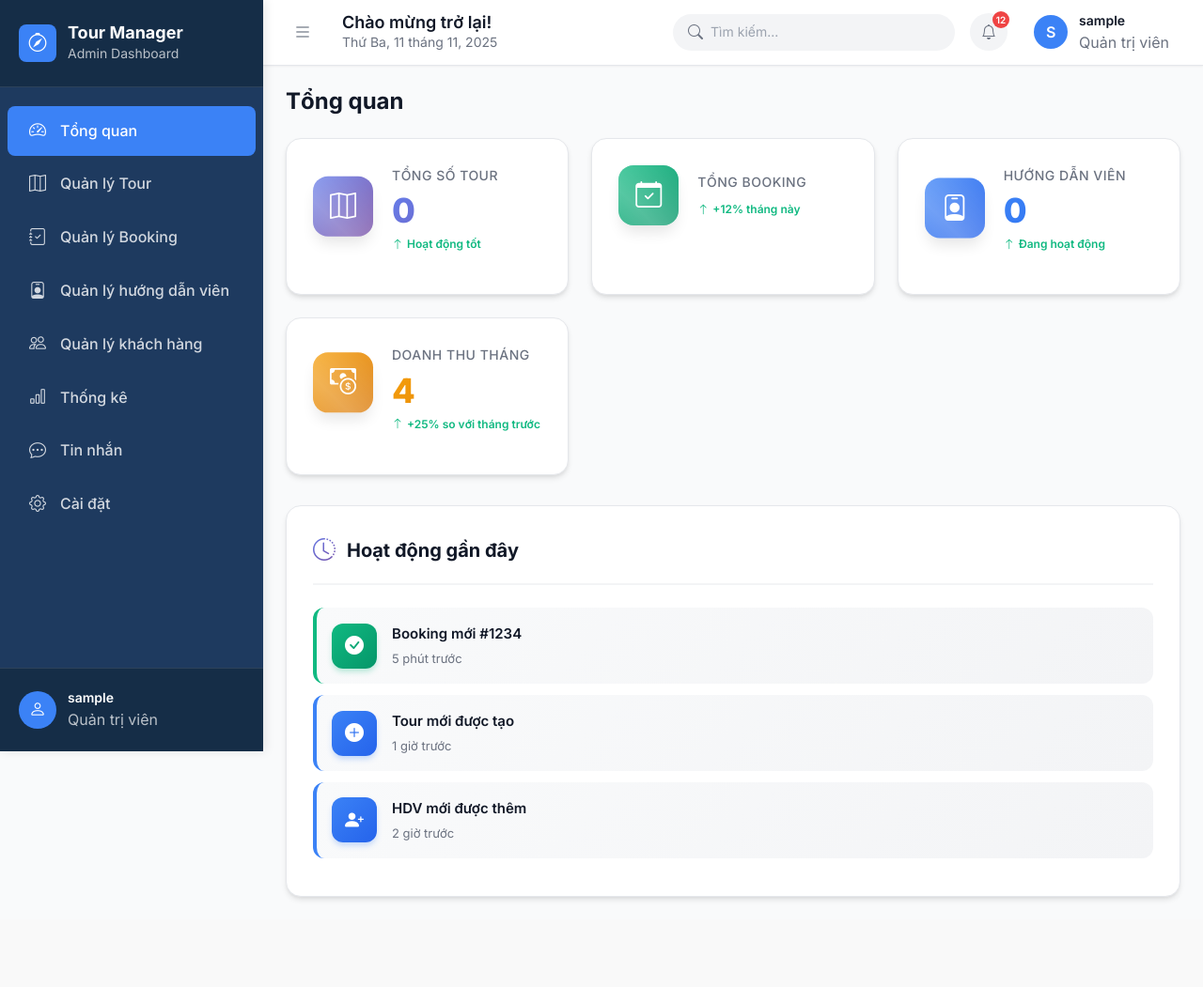
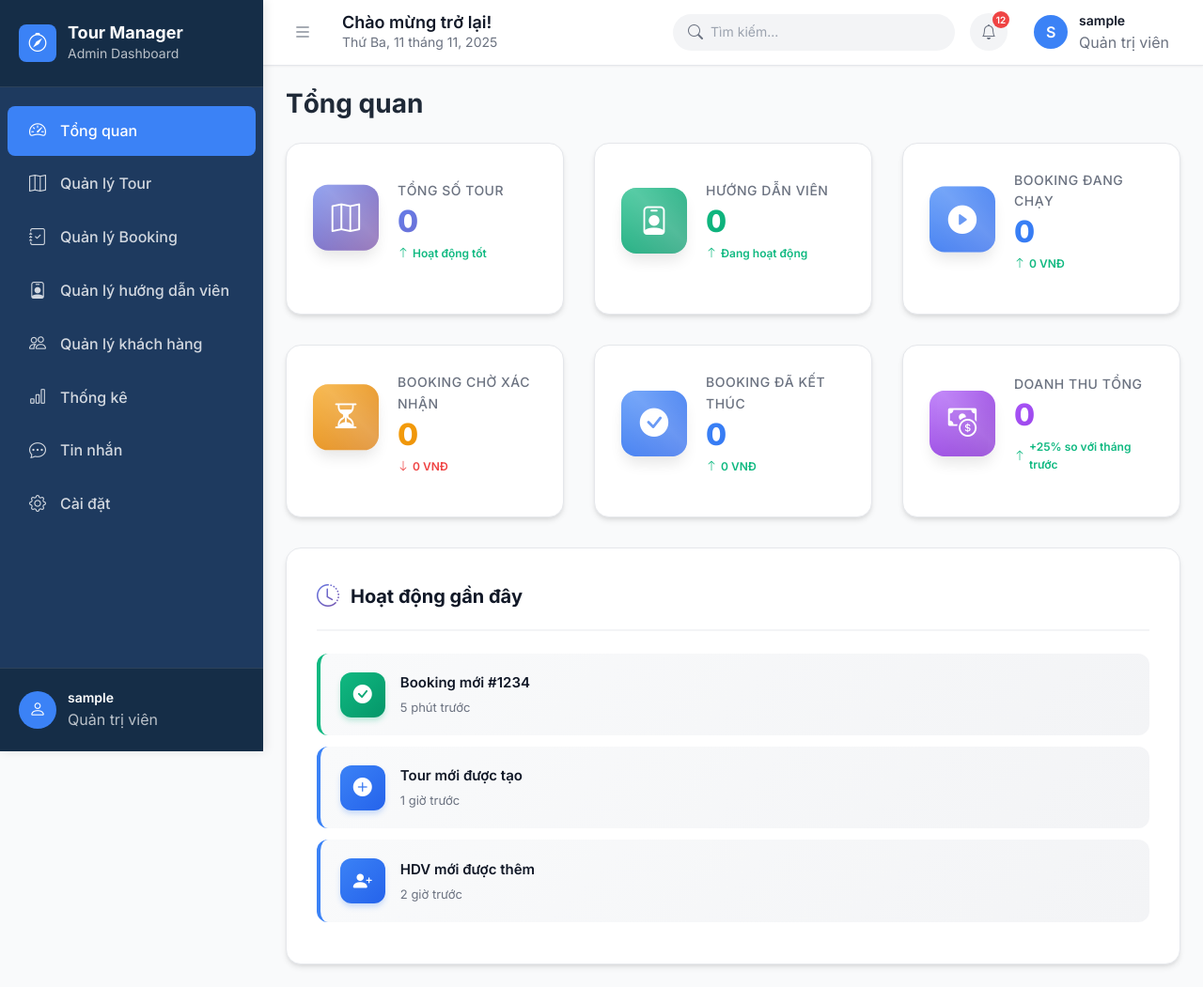
Before and after one commit to ngochao0105/DA1-nh-m-6, a PHP site: page /DA1/ in a window 1280 px wide. Shown: the whole page at 94% size. Before the commit the page ends 958 px from the top, so only its background shows below. Run offline with PHP 8.4, Linux system fonts and the light colour scheme; the visitor is signed in with stand-in values (Sample User, id 1); data that the repository does not hold is empty.

Commit message:
trạng thái ở dashbroad

```diff
--- a/commons/env.php
+++ b/commons/env.php
@@ -9,6 +9,6 @@ define('DB_HOST'    , 'localhost');
 define('DB_PORT'    , 3306);
 define('DB_USERNAME', 'root');
 define('DB_PASSWORD', '');
-define('DB_NAME'    , 'hao1');  // Tên database
+define('DB_NAME'    , 'da_1');  // Tên database
 
 define('PATH_ROOT'    , __DIR__ . '/../');
--- a/controllers/TourController.php
+++ b/controllers/TourController.php
@@ -11,6 +11,7 @@ class TourController
     {
         $this->modelTour = new TourModel();
         $this->modelGuide = new GuideModel();
+        $this->modelBooking = new BookingModel();
 
 
           $this->modelSchedule = new ScheduleModel();
@@ -20,6 +21,18 @@ class TourController
     {
         $totalTour = $this->modelTour->countTours();
         $totalHDV = $this->modelGuide->countGuide();
+
+        $bookingDangChay = $this->modelBooking->countBookingByStatus('dang_dien_ra');
+        $revenueDangChay = $this->modelBooking->sumRevenueByStatus('dang_dien_ra');
+
+        // Chờ xác nhận
+        $bookingCho = $this->modelBooking->countBookingByStatus('cho_xac_nhan');
+        $revenueCho = $this->modelBooking->sumRevenueByStatus('cho_xac_nhan');
+
+        // Hoàn tất
+        $bookingHoanTat = $this->modelBooking->countBookingByStatus('hoan_tat');
+        $revenueHoanTat = $this->modelBooking->sumRevenueByStatus('hoan_tat');
+
 
         require_once './views/Admin/trangchu.php';
     }
--- a/models/BookingModel.php
+++ b/models/BookingModel.php
@@ -382,5 +382,17 @@ class BookingModel
             'id' => $id
         ]);
     }
+    public function countBookingByStatus($status) {
+        $sql = "SELECT COUNT(*) AS total FROM booking WHERE trang_thai = :status";
+        $stmt = $this->conn->prepare($sql);
+        $stmt->execute([':status' => $status]);
+        return $stmt->fetch()['total'] ?? 0;
+    }
 
+    public function sumRevenueByStatus($status) {
+        $sql = "SELECT SUM(tong_tien) AS revenue FROM booking WHERE trang_thai = :status";
+        $stmt = $this->conn->prepare($sql);
+        $stmt->execute([':status' => $status]);
+        return $stmt->fetch()['revenue'] ?? 0;
+    }
 }
--- a/views/Admin/trangchu.php
+++ b/views/Admin/trangchu.php
@@ -2,6 +2,17 @@
 <?php include "views/layout/sidebar.php"; ?>
 
 <style>
+@keyframes fadeInUp {
+    from {
+        opacity: 0;
+        transform: translateY(30px);
+    }
+    to {
+        opacity: 1;
+        transform: translateY(0);
+    }
+}
+
 @keyframes fadeInUp {
     from {
         opacity: 0;
@@ -333,6 +344,117 @@
         font-size: 1.75rem;
     }
 }
+
+/*
+======================================================
+   ⭐ PHẦN CSS MỚI ĐƯỢC THÊM – GIÚP CÂN ĐỐI GIAO DIỆN ⭐
+======================================================
+*/
+
+.page-header h1 {
+    font-size: 1.75rem;
+    font-weight: 700;
+    margin-bottom: 1.5rem;
+    color: #1f2937;
+}
+
+/* Grid cân đối, đẹp trên mọi màn hình */
+.stats-grid {
+    grid-template-columns: repeat(auto-fill, minmax(280px, 1fr));
+    gap: 2rem;
+    align-items: stretch;
+}
+
+/* Card đều chiều cao & đẹp hơn */
+.stat-card {
+    min-height: 180px;
+    display: flex;
+    flex-direction: column;
+    justify-content: center;
+}
+
+/* Icon to & cân đối */
+.stat-card .stat-icon {
+    width: 70px;
+    height: 70px;
+    font-size: 1.9rem;
+}
+
+/* Text tối ưu */
+.stat-label {
+    margin-bottom: 0.35rem;
+}
+
+.stat-value {
+    font-size: 2rem;
+    margin-bottom: 0.3rem;
+}
+
+/* Hoạt động gần đây nổi bật hơn */
+.activity-card {
+    margin-top: 2rem;
+    padding: 2rem;
+}
+
+.activity-item {
+    padding: 1.2rem 1.3rem;
+}
+
+/* Desktop lớn: chia 3 cột đều */
+@media (min-width: 1200px) {
+    .stats-grid {
+        grid-template-columns: repeat(3, 1fr);
+    }
+}
+
+/* Mobile tối ưu */
+@media (max-width: 768px) {
+    .stats-grid {
+        grid-template-columns: 1fr;
+        gap: 1.2rem;
+    }
+}
+stat-card .bi-hourglass-split {
+    font-size: 2rem;
+    color: #ffffff !important;
+}
+
+.stat-card .bi-check-circle-fill {
+    background: linear-gradient(135deg, #3b82f6 0%, #2563eb 100%);
+    padding: 12px;
+    border-radius: 12px;
+    color: white !important;
+}
+
+/* Nền icon cho Doanh Thu Tổng */
+.stat-card .bi-cash-coin {
+    background: linear-gradient(135deg, #a855f7 0%, #7e22ce 100%);
+    padding: 12px;
+    border-radius: 12px;
+    color: white !important;
+}
+.stat-card:nth-of-type(5) .stat-icon {
+    background: linear-gradient(135deg, #3b82f6 0%, #2563eb 100%);
+    color: white !important;
+}
+
+.stat-card:nth-of-type(5) .stat-value {
+    background: linear-gradient(135deg, #3b82f6 0%, #2563eb 100%);
+    -webkit-background-clip: text;
+    -webkit-text-fill-color: transparent;
+}
+/* Doanh thu tổng */
+.stat-card:nth-of-type(6) .stat-icon {
+    background: linear-gradient(135deg, #a855f7 0%, #7e22ce 100%);
+    color: white !important;
+}
+
+.stat-card:nth-of-type(6) .stat-value {
+    background: linear-gradient(135deg, #a855f7 0%, #7e22ce 100%);
+    -webkit-background-clip: text;
+    -webkit-text-fill-color: transparent;
+}
+
 </style>
 
 <div class="page-header">
@@ -360,22 +482,6 @@
     <div class="stat-card">
         <div style="display: flex; align-items: center; gap: 1.25rem; margin-bottom: 1rem;">
             <div class="stat-icon">
-                <i class="bi bi-calendar-check"></i>
-            </div>
-            <div style="flex: 1;">
-                <div class="stat-label">Tổng Booking</div>
-                <div class="stat-value" <?= $totalBooking ?? 0 ?>></div>
-                <div class="stat-trend up">
-                    <i class="bi bi-arrow-up"></i>
-                    <span>+12% tháng này</span>
-                </div>
-            </div>
-        </div>
-    </div>
-
-    <div class="stat-card">
-        <div style="display: flex; align-items: center; gap: 1.25rem; margin-bottom: 1rem;">
-            <div class="stat-icon">
                 <i class="bi bi-person-badge"></i>
             </div>
             <div style="flex: 1;">
@@ -389,14 +495,66 @@
         </div>
     </div>
 
+    <!-- ✅ THÊM: BOOKING ĐANG CHẠY -->
+    <div class="stat-card">
+        <div style="display: flex; align-items: center; gap: 1.25rem; margin-bottom: 1rem;">
+            <div class="stat-icon">
+                <i class="bi bi-play-circle-fill"></i>
+            </div>
+            <div style="flex: 1;">
+                <div class="stat-label">Booking Đang Chạy</div>
+                <div class="stat-value"><?= $bookingDangChay ?? 0 ?></div>
+                <div class="stat-trend up">
+                    <i class="bi bi-arrow-up"></i>
+                    <span><?= number_format($revenueDangChay ?? 0, 0, ',', '.') ?> VNĐ</span>
+                </div>
+            </div>
+        </div>
+    </div>
+
+    <!-- ✅ THÊM: BOOKING CHỜ XÁC NHẬN -->
+    <div class="stat-card">
+        <div style="display: flex; align-items: center; gap: 1.25rem; margin-bottom: 1rem;">
+            <div class="stat-icon">
+                <i class="bi bi-hourglass-split"></i>
+            </div>
+            <div style="flex: 1;">
+                <div class="stat-label">Booking Chờ Xác Nhận</div>
+                <div class="stat-value"><?= $bookingCho ?? 0 ?></div>
+                <div class="stat-trend down">
+                    <i class="bi bi-arrow-down"></i>
+                    <span><?= number_format($revenueCho ?? 0, 0, ',', '.') ?> VNĐ</span>
+                </div>
+            </div>
+        </div>
+    </div>
+
+    <!-- ✅ THÊM: BOOKING ĐÃ KẾT THÚC -->
+    <div class="stat-card">
+        <div style="display: flex; align-items: center; gap: 1.25rem; margin-bottom: 1rem;">
+            <div class="stat-icon">
+                <i class="bi bi-check-circle-fill"></i>
+            </div>
+            <div style="flex: 1;">
+                <div class="stat-label">Booking Đã Kết Thúc</div>
+                <div class="stat-value"><?= $bookingHoanTat ?? 0 ?></div>
+                <div class="stat-trend up">
+                    <i class="bi bi-arrow-up"></i>
+                    <span><?= number_format($revenueHoanTat ?? 0, 0, ',', '.') ?> VNĐ</span>
+                </div>
+            </div>
+        </div>
+    </div>
+
+    <!-- ✅ THÊM: DOANH THU THÁNG -->
     <div class="stat-card">
         <div style="display: flex; align-items: center; gap: 1.25rem; margin-bottom: 1rem;">
             <div class="stat-icon">
                 <i class="bi bi-cash-coin"></i>
             </div>
             <div style="flex: 1;">
-                <div class="stat-label">Doanh thu tháng</div>
-                <div class="stat-value">4,000$</div>
+                <div class="stat-label">Doanh Thu Tổng</div>
+                <div class="stat-value"><?= number_format(($revenueDangChay ?? 0) + ($revenueCho ?? 0) + ($revenueHoanTat ?? 0), 0, ',', '.') ?></div>
                 <div class="stat-trend up">
                     <i class="bi bi-arrow-up"></i>
                     <span>+25% so với tháng trước</span>
```
